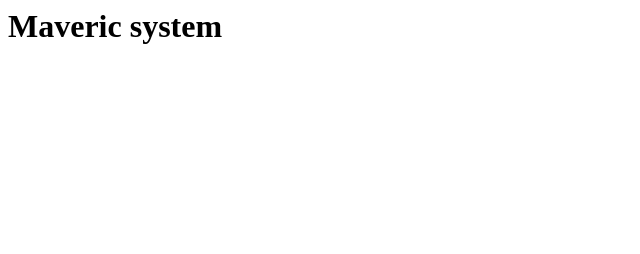
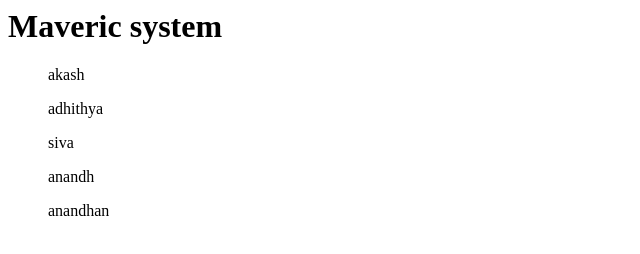
Before and after one commit to akash-g-3110/new-one, a plain HTML site: page index.html in a window 1280 px wide. Shown: the whole page, without its empty margins (0-640 px from the left). Drawn offline with Linux system fonts and the light colour scheme.

Commit message:
added name

```diff
--- a/index.html
+++ b/index.html
@@ -2,5 +2,10 @@
 <head>
 <title>Employee</title>
 <h1> Maveric system</h1>
+<ul>akash</ul>
+<ul>adhithya</ul>
+<ul>siva</ul>
+<ol>anandh</ol>
+<ol>anandhan</ol>
 </head>
 </html>
```
